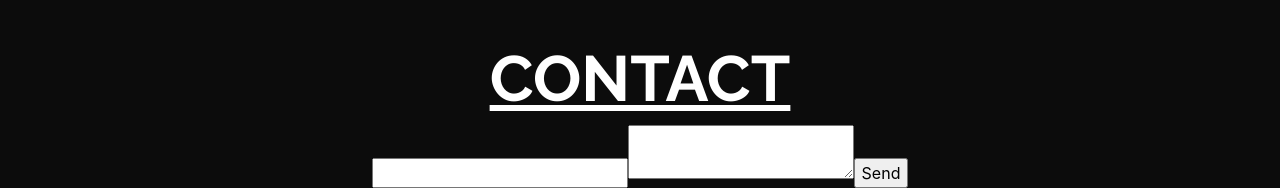
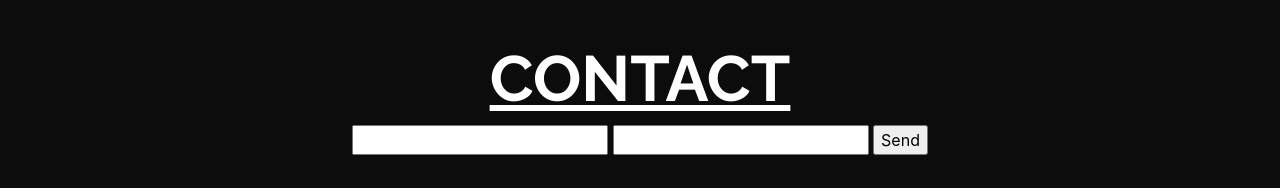
Before and after one commit to JankyCS/old-jankycs.github.io, a plain HTML site: page index.html in a window 1280 px wide. Shown: the part 1368-1556 px from the top of the page. After the commit the page ends 1523 px from the top, so only its background shows below. Drawn offline with nearby package versions, Linux system fonts and the light colour scheme.

Commit message:
testing contatc form on static site

```diff
--- a/index.html
+++ b/index.html
@@ -157,7 +157,11 @@
                 <div class=col-lg-12>
                     <h2 style="color:white">CONTACT</h2>
 
-                    <form action="http://formspree.io/carl.shen1@uwaterloo.ca" method="post"><input type="email" name="_replyto"><textarea   name="body"></textarea><input type="submit" value="Send"></form>
+                    <form action="https://formspree.io/carl.shen1@uwaterloo.ca">
+                        <input type="text" name="name">
+                        <input type="email" name="_replyto">
+                        <input type="submit" value="Send">
+                    </form>
                 </div>
 
             </div>
```
